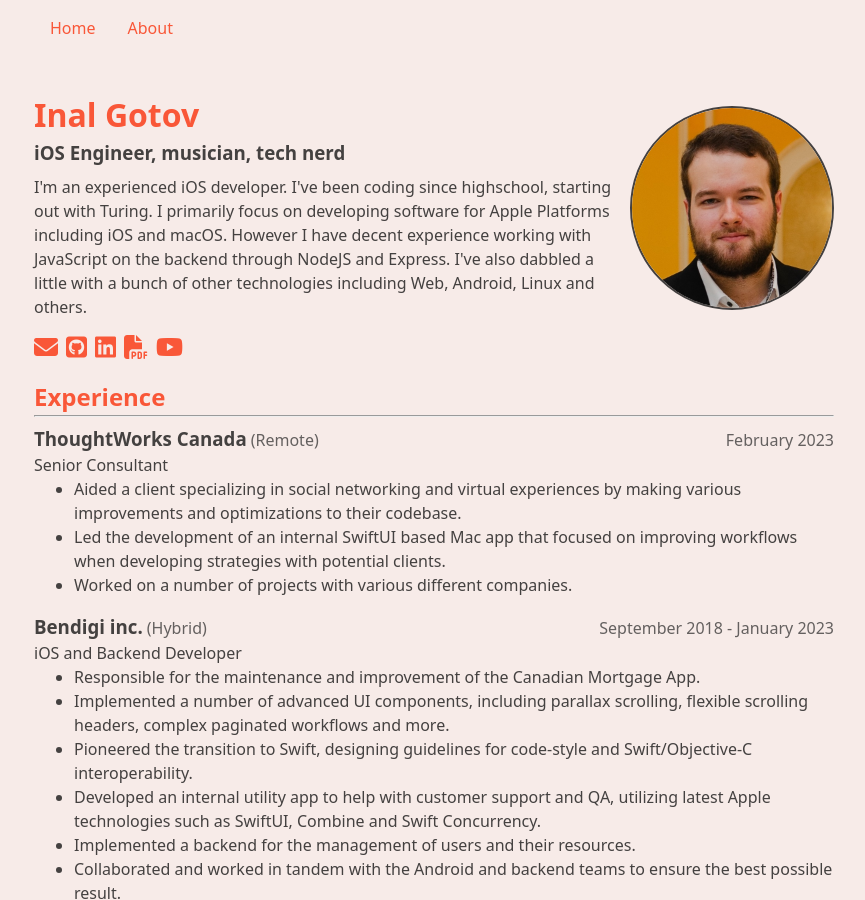
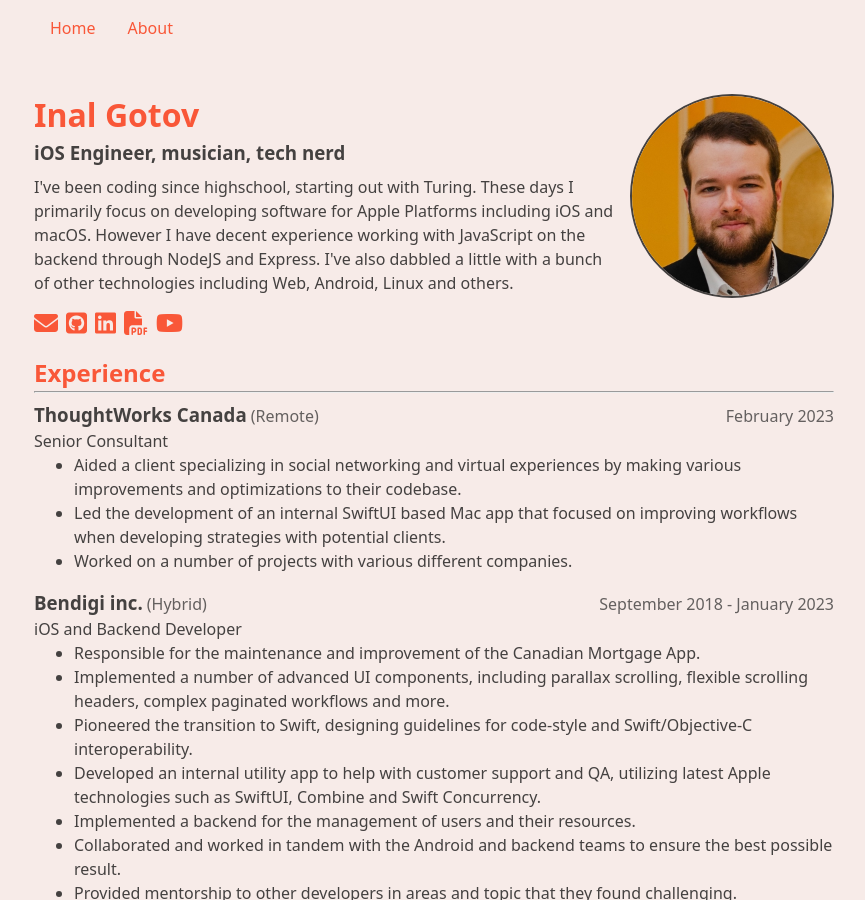
Before and after one commit to sketch204/sketch204.github.io, a Jekyll site: the page built from about.html, in a window 1280 px wide and 900 px high. Shown: the whole window, without its empty margins (206-1071 px from the left). Built offline with Jekyll 4.4.1, drawn with Linux system fonts in a browser that asks for light colours; nearby versions of some CDN libraries.

Commit message:
Update about page contents

```diff
--- a/about.html
+++ b/about.html
@@ -10,7 +10,7 @@ description: Inal's Resume
         <h3>iOS Engineer, musician, tech nerd</h3>
 
         <p>
-          I'm an experienced iOS developer. I've been coding since highschool, starting out with Turing. I primarily focus on developing software for Apple Platforms including iOS and macOS. However I have decent experience working with JavaScript on the backend through NodeJS and Express. I've also dabbled a little with a bunch of other technologies including Web, Android, Linux and others.
+          I've been coding since highschool, starting out with Turing. These days I primarily focus on developing software for Apple Platforms including iOS and macOS. However I have decent experience working with JavaScript on the backend through NodeJS and Express. I've also dabbled a little with a bunch of other technologies including Web, Android, Linux and others.
         </p>
 
         <div class="socialIcons fa-xl">
```
